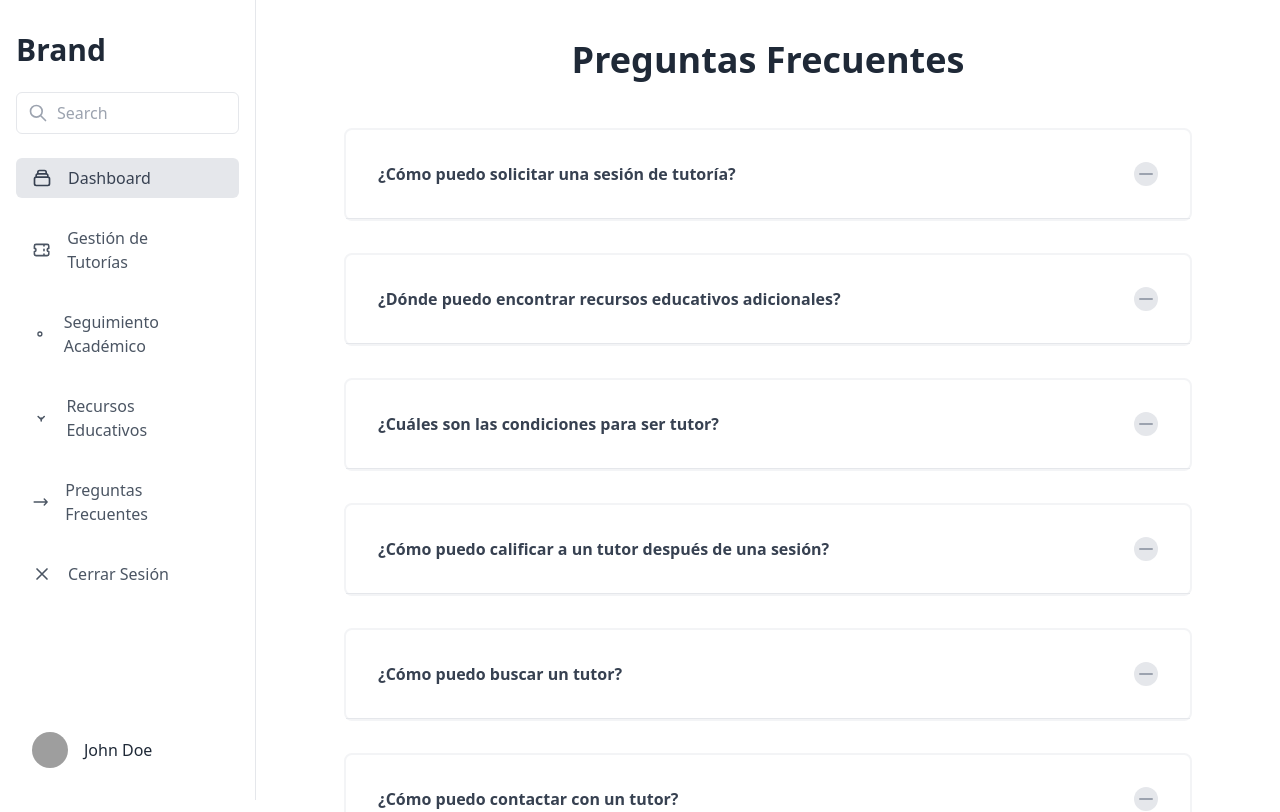
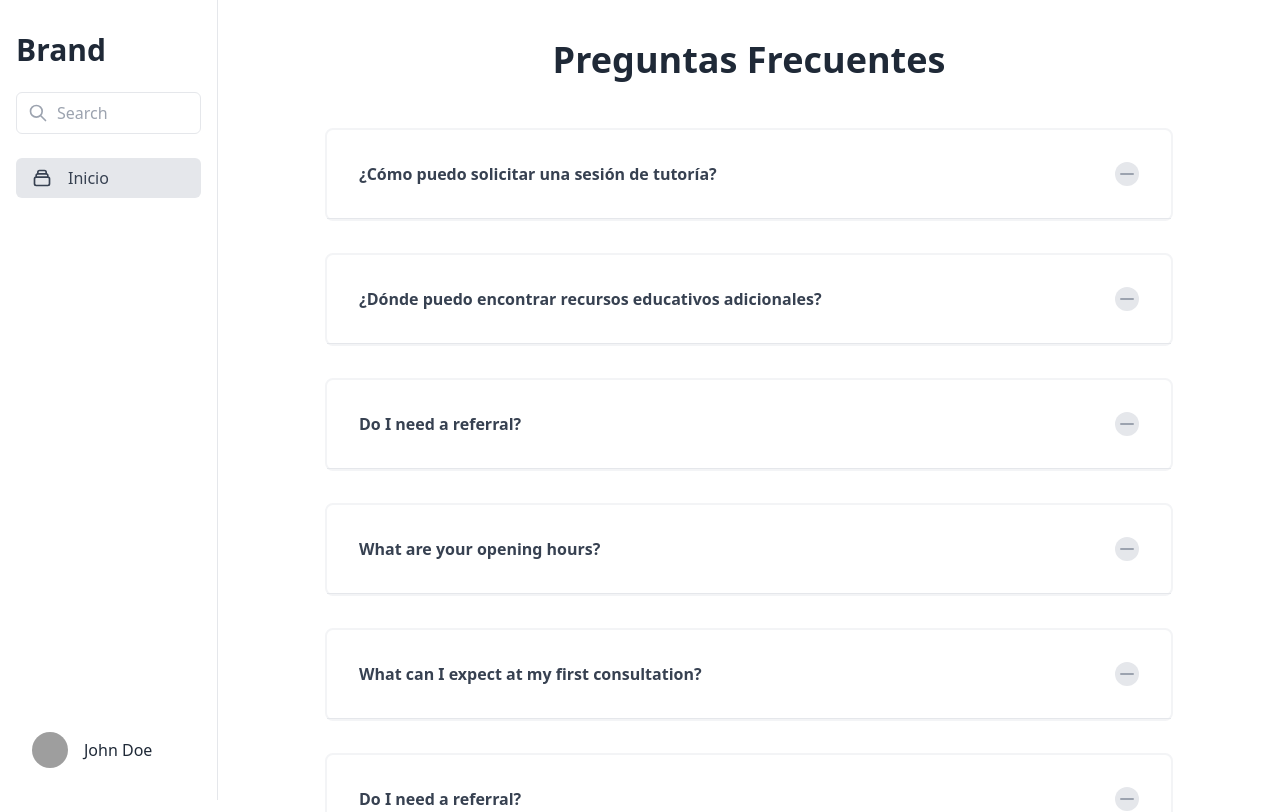
Before and after one commit to MADGRISMAD/electronica-tutorias, a Vue app in the folder FrontEnd/: page / in a window 1280 px wide. Shown: the top 812 px of the page. Built offline with nearby package versions, Linux system fonts and the light colour scheme; grey boxes are pictures that could not be loaded.

Commit message:
Update dependencies and add router

```diff
--- a/FrontEnd/package.json
+++ b/FrontEnd/package.json
@@ -16,9 +16,10 @@
     "axios": "^1.6.5",
     "core-js": "^3.8.3",
     "postcss": "^8.4.33",
+    "router": "^1.3.8",
     "tailwindcss": "^3.4.1",
     "vue": "^3.2.13",
-    "vue-router": "^4.2.5"
+    "vue-router": "^4.3.0"
   },
   "devDependencies": {
     "@babel/core": "^7.12.16",
--- a/FrontEnd/src/App.vue
+++ b/FrontEnd/src/App.vue
@@ -1,50 +1,7 @@
 <template>
-  <div class="app">
-    <!-- Llama al componente del sidebar -->
-    <SidebarComponent @switchComponent="switchComponent" />
-
-    <!-- Contenido principal (área de preguntas frecuentes) -->
-    <div class="content">
-      <component :is="currentComponent" />
-    </div>
-  </div>
+  <RouterView />
 </template>
 
 <script>
-import SidebarComponent from './components/SidebarComponent.vue';
-import LoginComponent from './components/LoginComponent.vue';
-import RegisterComponent from './components/ResgisterComponent.vue';
-import MainPage from './components/MainPage.vue';
-import FaqComponent from './components/FaqComponent.vue';
 
-export default {
-  name: 'App',
-  components: {
-    SidebarComponent,
-    LoginComponent,
-    RegisterComponent,
-    MainPage,
-    FaqComponent,
-  },
-  data() {
-    return {
-      currentComponent: 'FaqComponent',
-    };
-  },
-  methods: {
-    switchComponent(componentName) {
-      this.currentComponent = componentName;
-    },
-  },
-};
 </script>
-
-<style>
-.app {
-  display: flex;
-}
-
-.content {
-  flex: 1;
-}
-</style>
```
Also changed, not shown: FrontEnd/src/main.js (+18 -1 lines), 1 other file (tests, documents, lock files or other folders).
